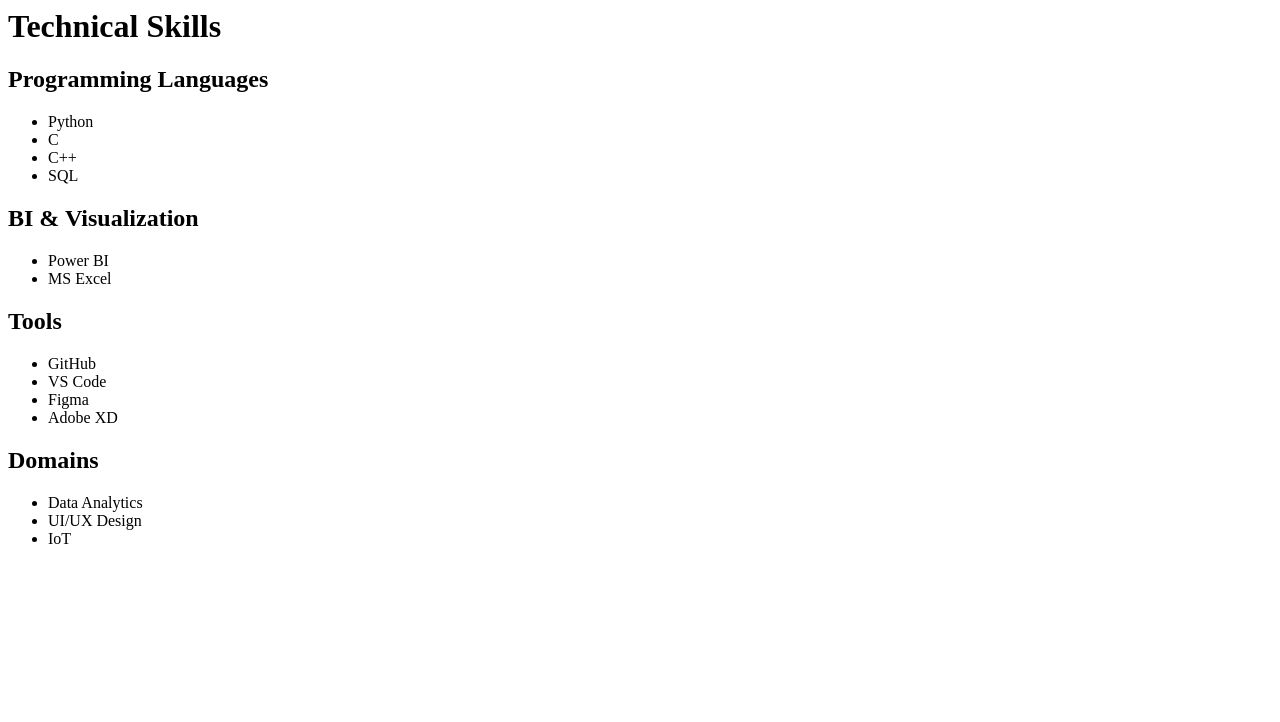
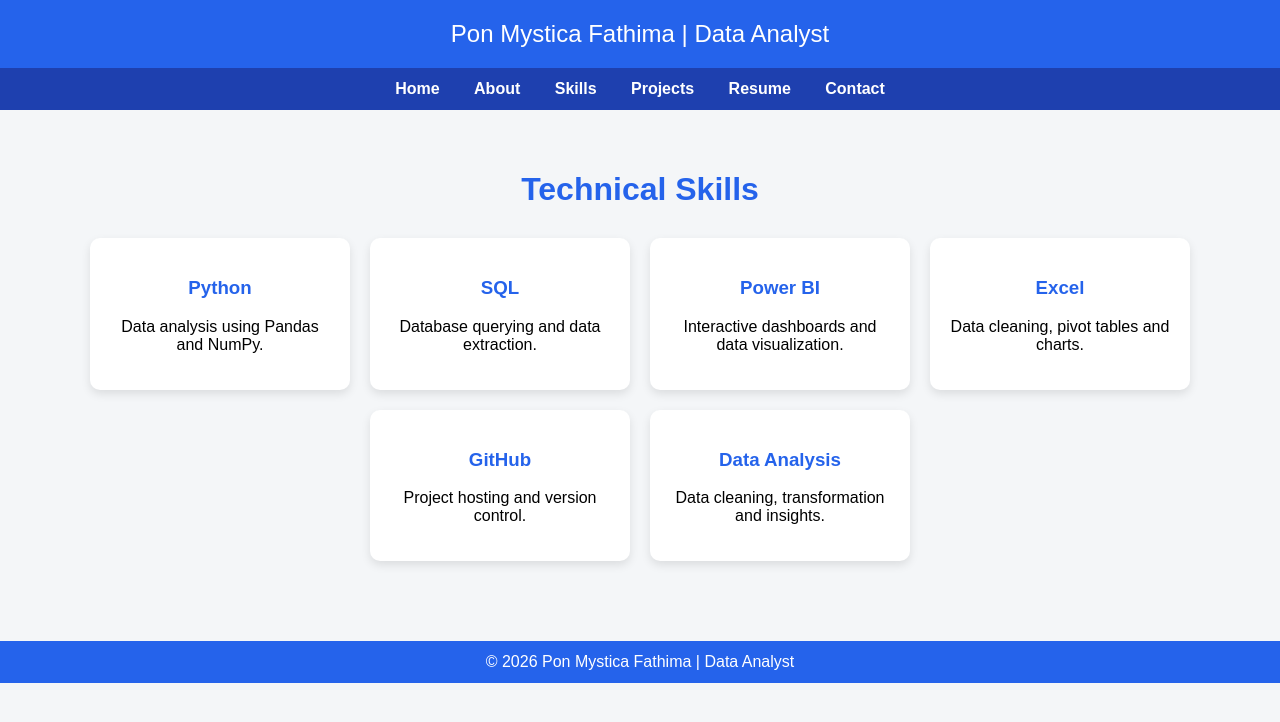
Before and after one commit to ponmysticafathima-pixel/portfolio, a plain HTML site: page skills.html in a window 1280 px wide. Drawn offline with Linux system fonts and the light colour scheme.

Commit message:
Update skills.html with new styles and content

```diff
--- a/skills.html
+++ b/skills.html
@@ -1,40 +1,140 @@
+<!DOCTYPE html>
 <html>
 <head>
-<title>Technical Skills</title>
+<title>Skills</title>
+
+<style>
+
+body{
+margin:0;
+font-family:Arial;
+background:#f4f6f8;
+}
+
+header{
+background:#2563eb;
+color:white;
+text-align:center;
+padding:20px;
+font-size:24px;
+}
+
+nav{
+background:#1e40af;
+text-align:center;
+padding:12px;
+}
+
+nav a{
+color:white;
+margin:0 15px;
+text-decoration:none;
+font-weight:bold;
+}
+
+nav a:hover{
+text-decoration:underline;
+}
+
+.container{
+padding:40px;
+text-align:center;
+}
+
+h1{
+color:#2563eb;
+}
+
+.cards{
+display:flex;
+flex-wrap:wrap;
+justify-content:center;
+gap:20px;
+margin-top:30px;
+}
+
+.card{
+background:white;
+width:220px;
+padding:20px;
+border-radius:10px;
+box-shadow:0 4px 10px rgba(0,0,0,0.1);
+}
+
+.card h3{
+color:#2563eb;
+}
+
+footer{
+background:#2563eb;
+color:white;
+text-align:center;
+padding:12px;
+margin-top:40px;
+}
+
+</style>
+
 </head>
 
 <body>
 
+<header>
+Pon Mystica Fathima | Data Analyst
+</header>
+
+<nav>
+<a href="index.html">Home</a>
+<a href="about.html">About</a>
+<a href="skills.html">Skills</a>
+<a href="projects.html">Projects</a>
+<a href="resume.html">Resume</a>
+<a href="contact.html">Contact</a>
+</nav>
+
+<div class="container">
+
 <h1>Technical Skills</h1>
 
-<h2>Programming Languages</h2>
-<ul>
-<li>Python</li>
-<li>C</li>
-<li>C++</li>
-<li>SQL</li>
-</ul>
+<div class="cards">
 
-<h2>BI & Visualization</h2>
-<ul>
-<li>Power BI</li>
-<li>MS Excel</li>
-</ul>
+<div class="card">
+<h3>Python</h3>
+<p>Data analysis using Pandas and NumPy.</p>
+</div>
 
-<h2>Tools</h2>
-<ul>
-<li>GitHub</li>
-<li>VS Code</li>
-<li>Figma</li>
-<li>Adobe XD</li>
-</ul>
+<div class="card">
+<h3>SQL</h3>
+<p>Database querying and data extraction.</p>
+</div>
 
-<h2>Domains</h2>
-<ul>
-<li>Data Analytics</li>
-<li>UI/UX Design</li>
-<li>IoT</li>
-</ul>
+<div class="card">
+<h3>Power BI</h3>
+<p>Interactive dashboards and data visualization.</p>
+</div>
+
+<div class="card">
+<h3>Excel</h3>
+<p>Data cleaning, pivot tables and charts.</p>
+</div>
+
+<div class="card">
+<h3>GitHub</h3>
+<p>Project hosting and version control.</p>
+</div>
+
+<div class="card">
+<h3>Data Analysis</h3>
+<p>Data cleaning, transformation and insights.</p>
+</div>
+
+</div>
+
+</div>
+
+<footer>
+© 2026 Pon Mystica Fathima | Data Analyst
+</footer>
 
 </body>
 </html>
```
